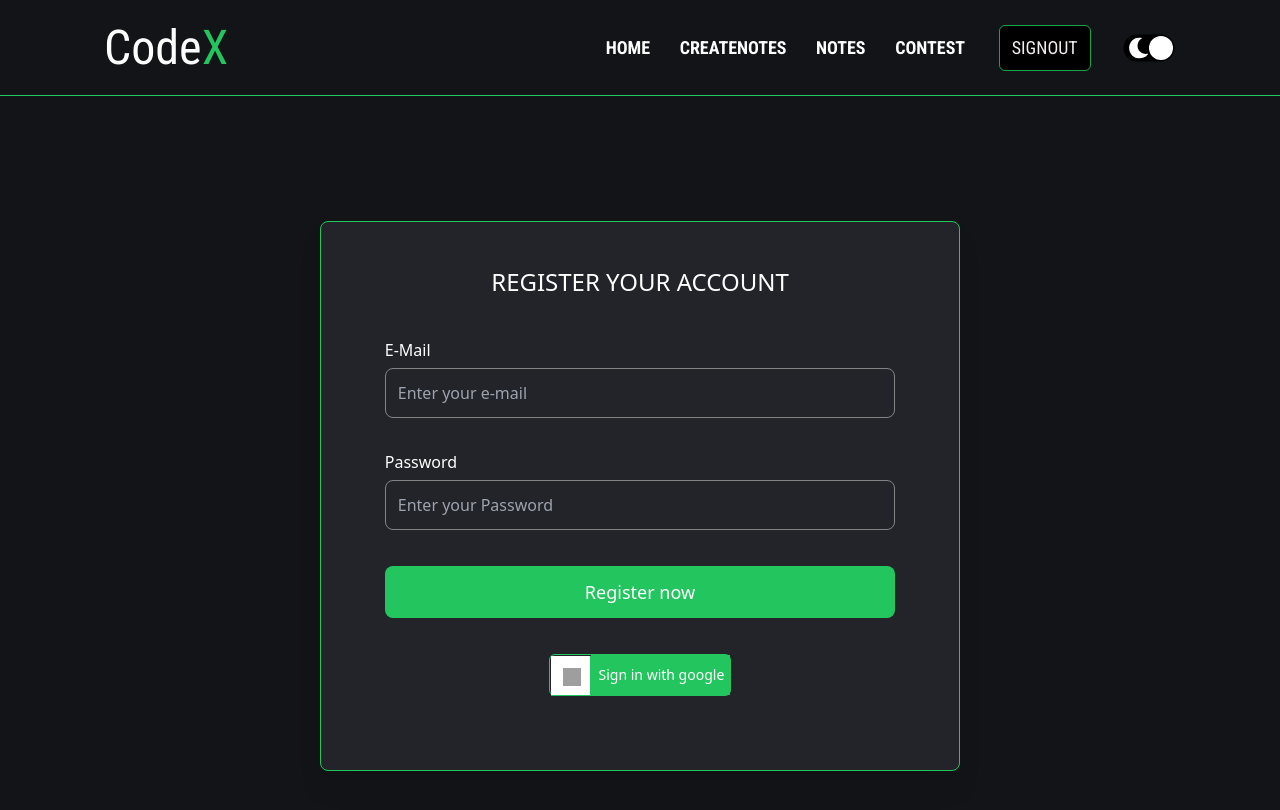
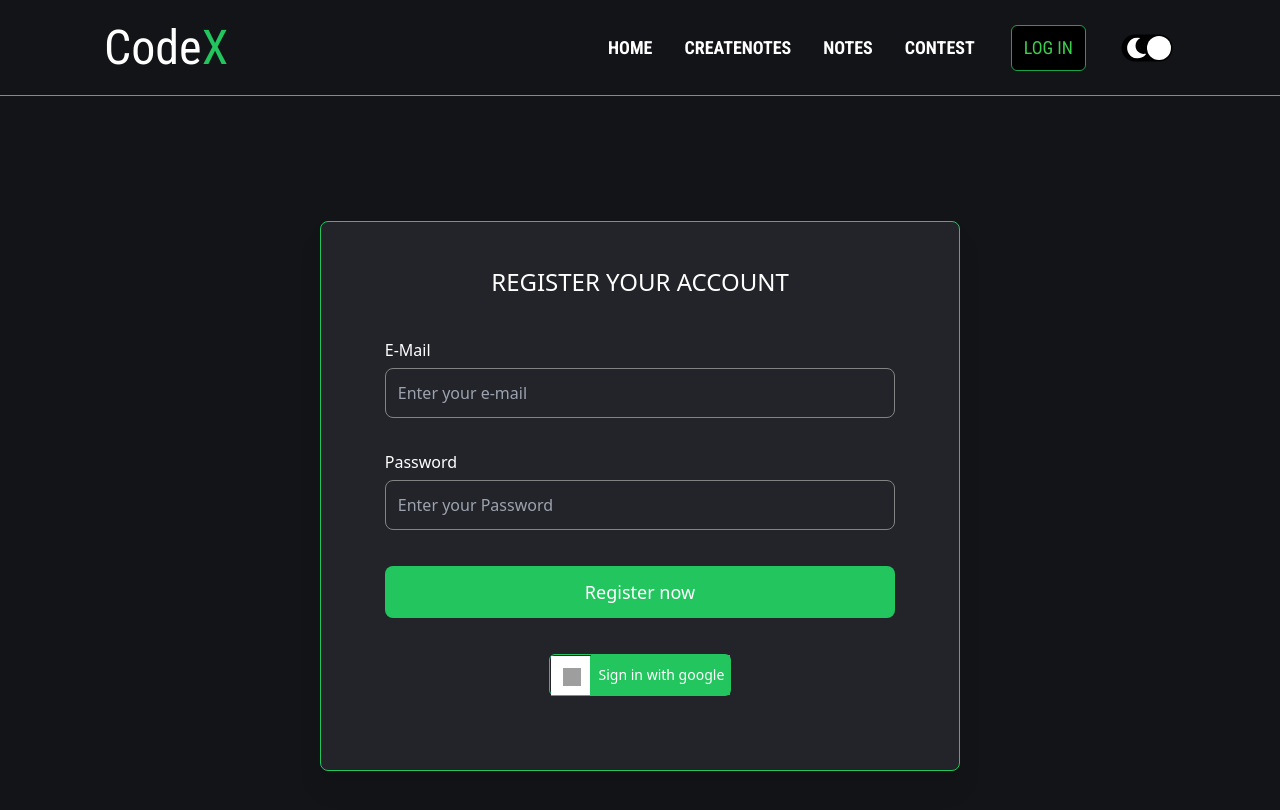
Before and after one commit to devutkarsh7565/codBoot, a React (Create React App) app in the folder client/: page /login in a window 1280 px wide. Shown: the top 810 px of the page. Built offline with nearby package versions, Linux system fonts and the light colour scheme; no server answers; grey boxes are pictures that could not be loaded; a web font is replaced by a local one.

Commit message:
make it better

```diff
--- a/client/src/Pages/Notes.js
+++ b/client/src/Pages/Notes.js
@@ -25,7 +25,7 @@ const Notes = () => {
   } = useContext(FirestoreContext);
 
   useEffect(() => {
-    setLoading(false);
+    setLoading(true);
     setTimeout(() => {
       setLoading(false);
     }, 2000);
--- a/client/src/Providers/AuthProvider.js
+++ b/client/src/Providers/AuthProvider.js
@@ -4,7 +4,7 @@ import { auth } from "../Hooks/firebase";
 
 export const AuthContext = createContext(null);
 const AuthProvider = ({ children }) => {
-  const [isAuth, setIsAuth] = useState(true);
+  const [isAuth, setIsAuth] = useState(false);
 
   const authContextValue = {
     isAuth,
--- a/package.json
+++ b/package.json
@@ -4,7 +4,9 @@
   "description": "",
   "main": "server.js",
   "scripts": {
-    "dev": "nodemon server.js -e js ejs hbs html"
+    "dev": "nodemon server.js -e js ejs hbs html",
+    "start": "node server.js",
+    "heroku-postbuild": "NPM_CONFIG_PRODUCTION=false npm install --prefix client && npm run build --prefix client"
   },
   "keywords": [],
   "author": "",
```
Also changed, not shown: 2 other files (tests, documents, lock files or other folders).
